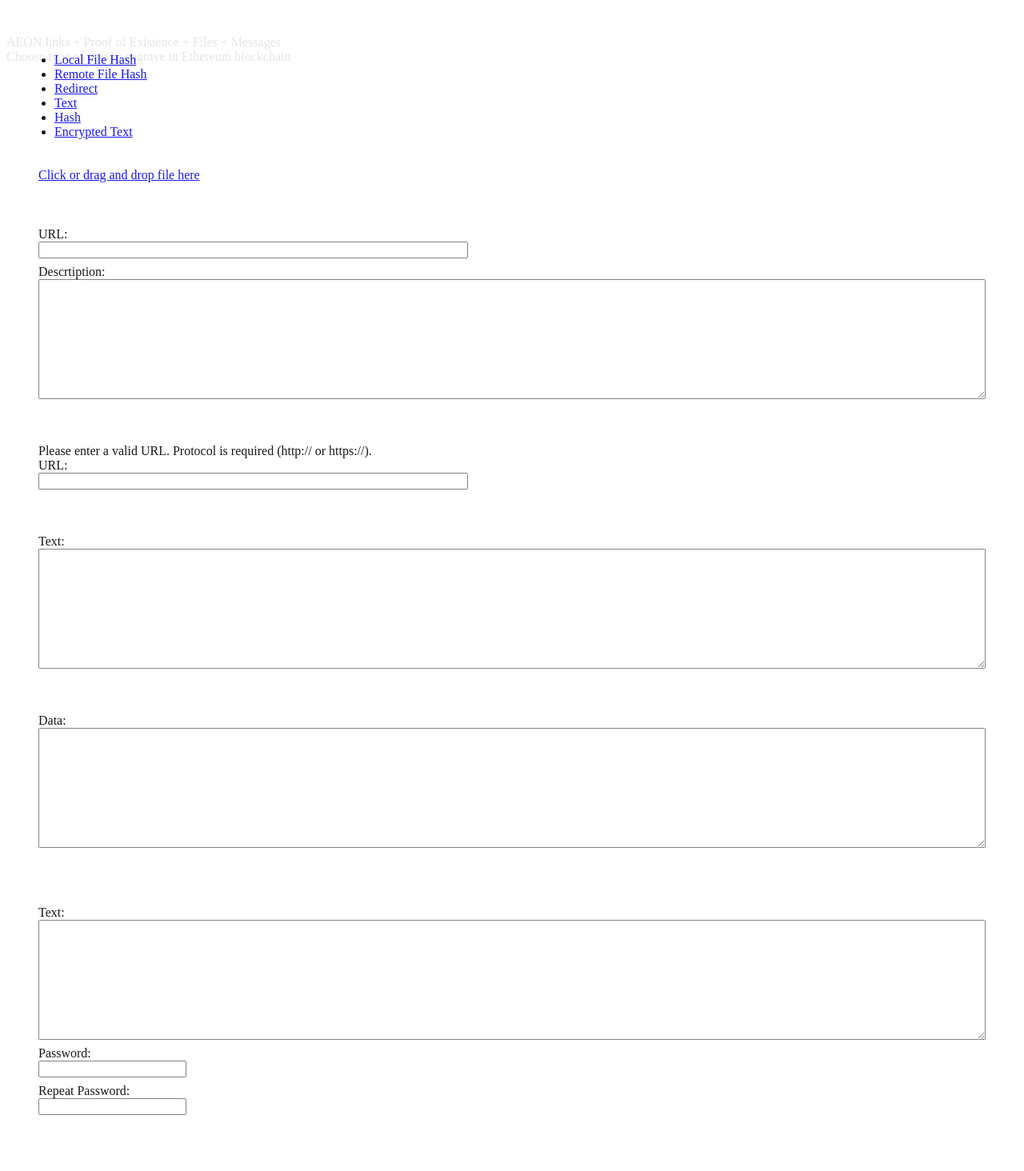
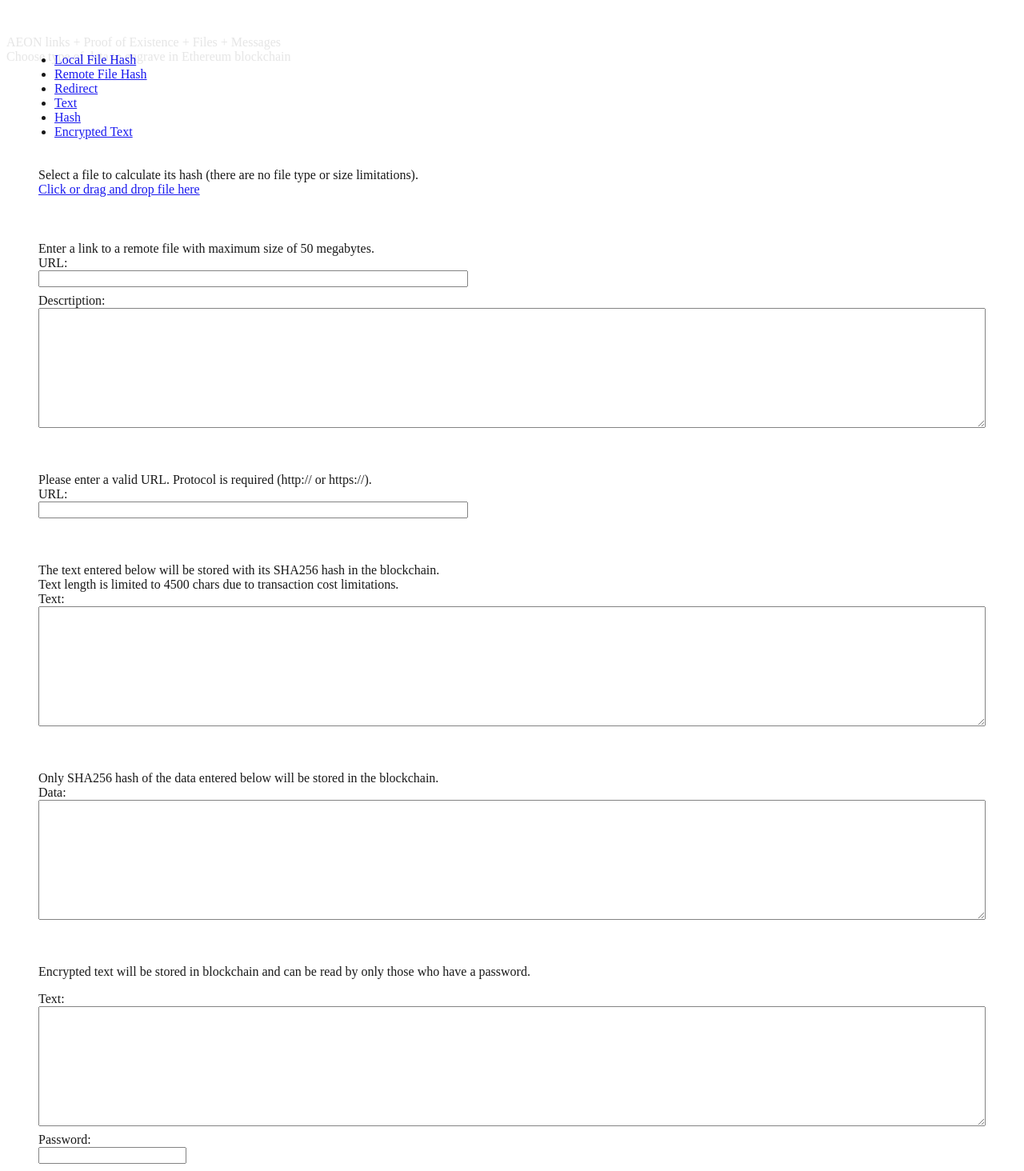
Before and after one commit to amilabs/Chainy, a PHP site: page /app/templates/index/add.tpl.php in a window 1280 px wide. Shown: the top 1464 px of the page at 80% size. Before the commit the page ends 1394 px from the top, so only its background shows below. Run offline with PHP 8.4, Linux system fonts and the light colour scheme.

Commit message:
Text hints added

```diff
--- a/app/classes/AmiLabs/Chainy/TX.php
+++ b/app/classes/AmiLabs/Chainy/TX.php
@@ -95,7 +95,7 @@ class TX extends \AmiLabs\CryptoKit\TX {
             if(!$oCache->exists()){
                 $oCfg = Application::getInstance()->getConfig();
                 $result = self::_callRPC("get", array($code));
-                if(is_array($result) && isset($result['data']) && !empty($result['data'])){
+                if(is_array($result) && isset($result['data']) && isset($result['timestamp']) && $result['timestamp']){
                     $result['data'] = json_decode($result['data'], JSON_OBJECT_AS_ARRAY);
                     $result['data']['date'] = date("d.m.Y H:i:s", $result['timestamp']);
                     $result['data']['tx'] = TX::_getTxByCode($code);
--- a/app/templates/index/add.tpl.php
+++ b/app/templates/index/add.tpl.php
@@ -46,6 +46,9 @@
             </ul>
             <div class="tab-content">
                 <div id="local-filehash" class="tab-pane fade in active">
+                    <div class="alert alert-info text-left">
+                        Select a file to calculate its hash (there are no file type or size limitations).
+                    </div>
                     <form class="add-chainy" action="" method="POST">
                         <input type="hidden" name="addType" value="Local file hash">
                         <div class="row">
@@ -97,6 +100,9 @@
                     </form>
                 </div>
                 <div id="remote-filehash" class="tab-pane fade">
+                    <div class="alert alert-info text-left">
+                        Enter a link to a remote file with maximum size of 50 megabytes.
+                    </div>
                     <form class="add-chainy" action="" method="POST">
                         <input type="hidden" name="addType" value="File hash">
                         <div class="row">
@@ -137,6 +143,10 @@
                     </form>
                 </div>
                 <div id="text" class="tab-pane fade">
+                    <div class="alert alert-info text-left">
+                        The text entered below will be stored with its SHA256 hash in the blockchain.<br />
+                        Text length is limited to 4500 chars due to transaction cost limitations.
+                    </div>
                     <form class="add-chainy" action="" method="POST">
                         <input type="hidden" name="addType" value="Text">
                         <div class="row">
@@ -151,6 +161,9 @@
                     </form>
                 </div>
                 <div id="data-hash" class="tab-pane fade">
+                    <div class="alert alert-info text-left">
+                        Only SHA256 hash of the data entered below will be stored in the blockchain.
+                    </div>
                     <form class="add-chainy" action="" method="POST">
                         <input type="hidden" name="addType" value="Hash">
                         <div class="row">
@@ -165,6 +178,9 @@
                     </form>
                 </div>
                 <div id="encrypted-text" class="tab-pane fade">
+                    <div class="alert alert-info text-left">
+                        Encrypted text will be stored in blockchain and can be read by only those who have a password.
+                    </div>
                     <form class="add-chainy" action="" method="POST">
                         <input type="hidden" name="addType" value="Encrypted Text">
                         <input type="hidden" name="encrypted">
```
